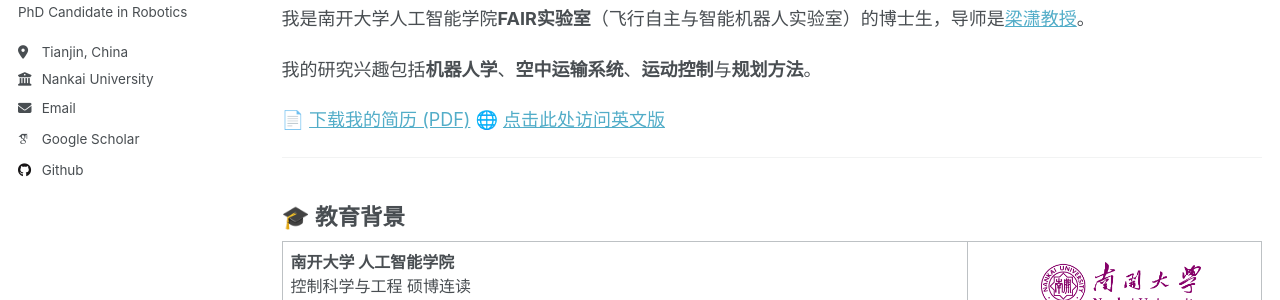
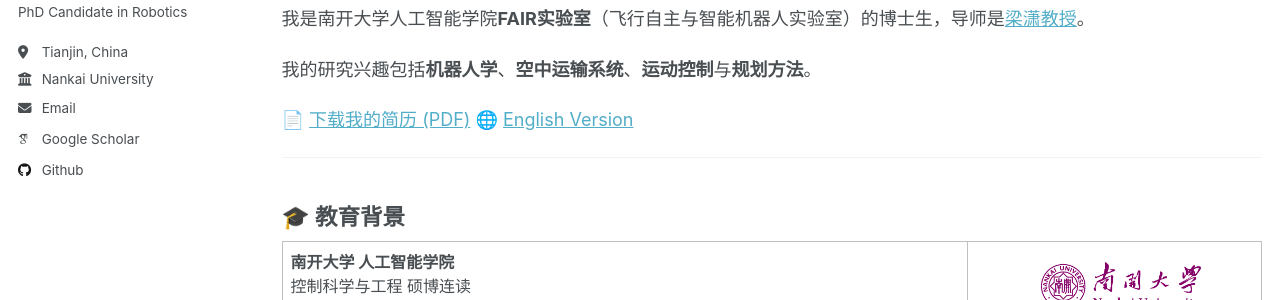
Before and after one commit to wangy1893/wangy1893.github.io, a Jekyll site: the page built from _pages/chinese.md, in a window 1280 px wide and 900 px high. Shown: the part 280-580 px from the top of the window. Built offline with Jekyll 4.4.1, drawn with Linux system fonts in a browser that asks for light colours; some web fonts are replaced; comment, search, counter and statistics services are not loaded.

Commit message:
Update chinese.md

```diff
--- a/_pages/chinese.md
+++ b/_pages/chinese.md
@@ -14,7 +14,7 @@
 我的研究兴趣包括**机器人学**、**空中运输系统**、**运动控制**与**规划方法**。
 
 
-📄 [下载我的简历 (PDF)](/CV/于海-中文简历.pdf)         🌐 [点击此处访问英文版](/about)
+📄 [下载我的简历 (PDF)](/CV/于海-中文简历.pdf)         🌐 [English Version](/about)
 
 
 ---
```
